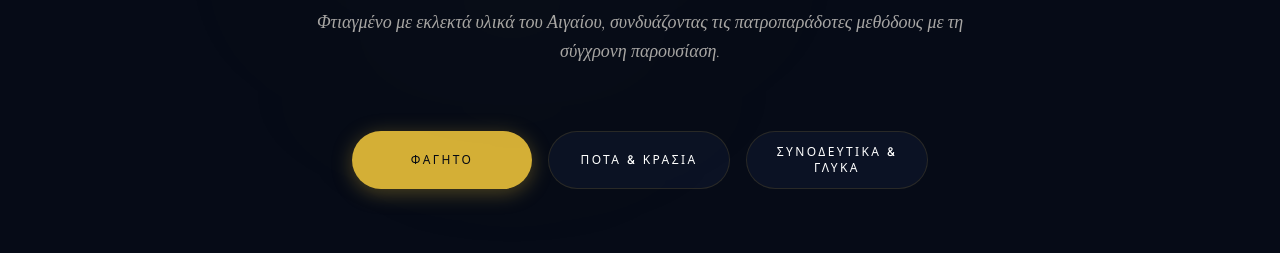
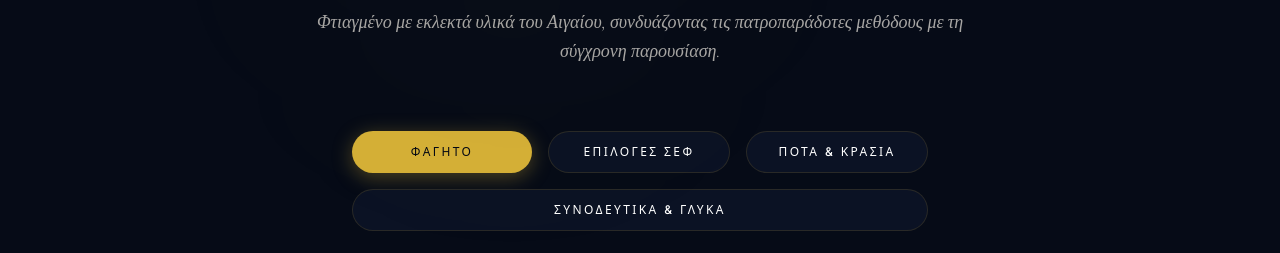
Before and after one commit to youssefmd2244-droid/Thes-Greek-Creative-Cuisine, a React (Vite) app: page / in a window 1280 px wide. Shown: the part 1800-2053 px from the top of the page. Built offline with nearby package versions, Linux system fonts and the light colour scheme; grey boxes are pictures that could not be loaded.

Commit message:
Add 'chefs' tab to MenuSection component

```diff
--- a/src/components/MenuSection.tsx
+++ b/src/components/MenuSection.tsx
@@ -45,7 +45,7 @@ function TiltCard({ children, className }: { children: React.ReactNode; classNam
 }
 
 export default function MenuSection({ lang }: MenuSectionProps) {
-  const [activeTab, setActiveTab] = useState<'food' | 'drinks' | 'addons'>('food');
+  const [activeTab, setActiveTab] = useState<'food' | 'chefs' | 'drinks' | 'addons'>('food');
 
   const t = {
     titleEn: 'Creative Culinary Showcase',
@@ -54,6 +54,8 @@ export default function MenuSection({ lang }: MenuSectionProps) {
     subtitleEl: 'Φτιαγμένο με εκλεκτά υλικά του Αιγαίου, συνδυάζοντας τις πατροπαράδοτες μεθόδους με τη σύγχρονη παρουσίαση.',
     tabFoodEn: 'Food',
     tabFoodEl: 'Φαγητό',
+    tabChefsEn: "Chef's Choice",
+    tabChefsEl: 'Επιλογές Σεφ',
     tabDrinksEn: 'Drinks & Wines',
     tabDrinksEl: 'Ποτά & Κρασιά',
     tabAddonsEn: 'Add-ons & Desserts',
@@ -126,6 +128,7 @@ export default function MenuSection({ lang }: MenuSectionProps) {
         <div className="flex flex-wrap justify-center gap-3 sm:gap-4 mb-16 max-w-xl mx-auto">
           {[
             { key: 'food', labelEn: t.tabFoodEn, labelEl: t.tabFoodEl },
+            { key: 'chefs', labelEn: t.tabChefsEn, labelEl: t.tabChefsEl },
             { key: 'drinks', labelEn: t.tabDrinksEn, labelEl: t.tabDrinksEl },
             { key: 'addons', labelEn: t.tabAddonsEn, labelEl: t.tabAddonsEl }
           ].map((tab) => {
@@ -133,7 +136,7 @@ export default function MenuSection({ lang }: MenuSectionProps) {
             return (
               <button
                 key={tab.key}
-                onClick={() => setActiveTab(tab.key as 'food' | 'drinks' | 'addons')}
+                onClick={() => setActiveTab(tab.key as 'food' | 'chefs' | 'drinks' | 'addons')}
                 className={`px-6 py-3 rounded-full text-xs uppercase tracking-[0.2em] transition-all duration-300 font-sans font-medium cursor-pointer flex-1 text-center min-w-[140px] ${
                   isSelected
                     ? 'bg-[#d4af37] text-[#050914] shadow-[0_4px_20px_rgba(212,175,55,0.35)]'
@@ -176,8 +179,8 @@ export default function MenuSection({ lang }: MenuSectionProps) {
                       </span>
                     )}
 
-                    {/* Price badge — food only */}
-                    {activeTab === 'food' && (
+                    {/* Price badge — food & chef's choice */}
+                    {(activeTab === 'food' || activeTab === 'chefs') && (
                       <span className="absolute bottom-4 right-4 bg-luxury-navy/95 backdrop-blur border border-luxury-gold text-luxury-gold text-sm font-semibold px-4 py-1.5 rounded-lg shadow-xl font-mono">
                         {item.price} {t.currency}
                       </span>
```
